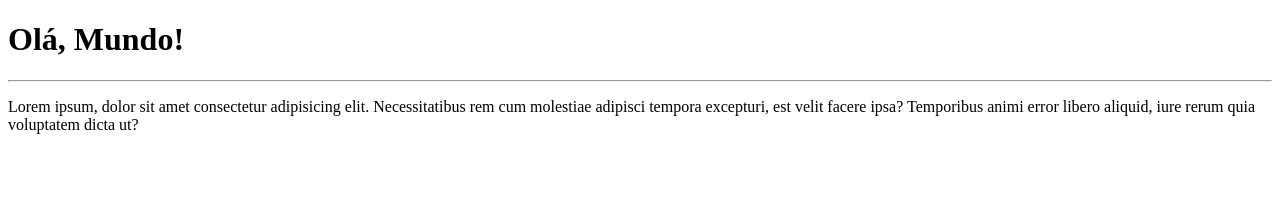
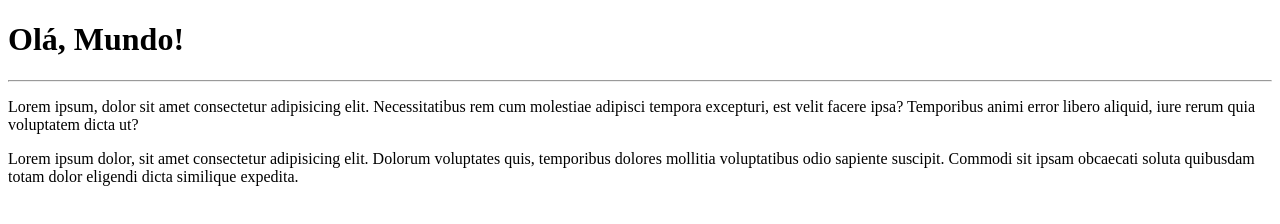
Before and after one commit to rodrigoyamauti/Ola-Mundo, a plain HTML site: page site-exemplo/index.html in a window 1280 px wide. Drawn offline with Linux system fonts and the light colour scheme.

Commit message:
Adicionei um parágrafo

```diff
--- a/site-exemplo/index.html
+++ b/site-exemplo/index.html
@@ -9,5 +9,6 @@
     <h1>Olá, Mundo! </h1>
     <hr>
     <p>Lorem ipsum, dolor sit amet consectetur adipisicing elit. Necessitatibus rem cum molestiae adipisci tempora excepturi, est velit facere ipsa? Temporibus animi error libero aliquid, iure rerum quia voluptatem dicta ut?</p>
+    <p>Lorem ipsum dolor, sit amet consectetur adipisicing elit. Dolorum voluptates quis, temporibus dolores mollitia voluptatibus odio sapiente suscipit. Commodi sit ipsam obcaecati soluta quibusdam totam dolor eligendi dicta similique expedita.</p>
 </body>
 </html>
```
